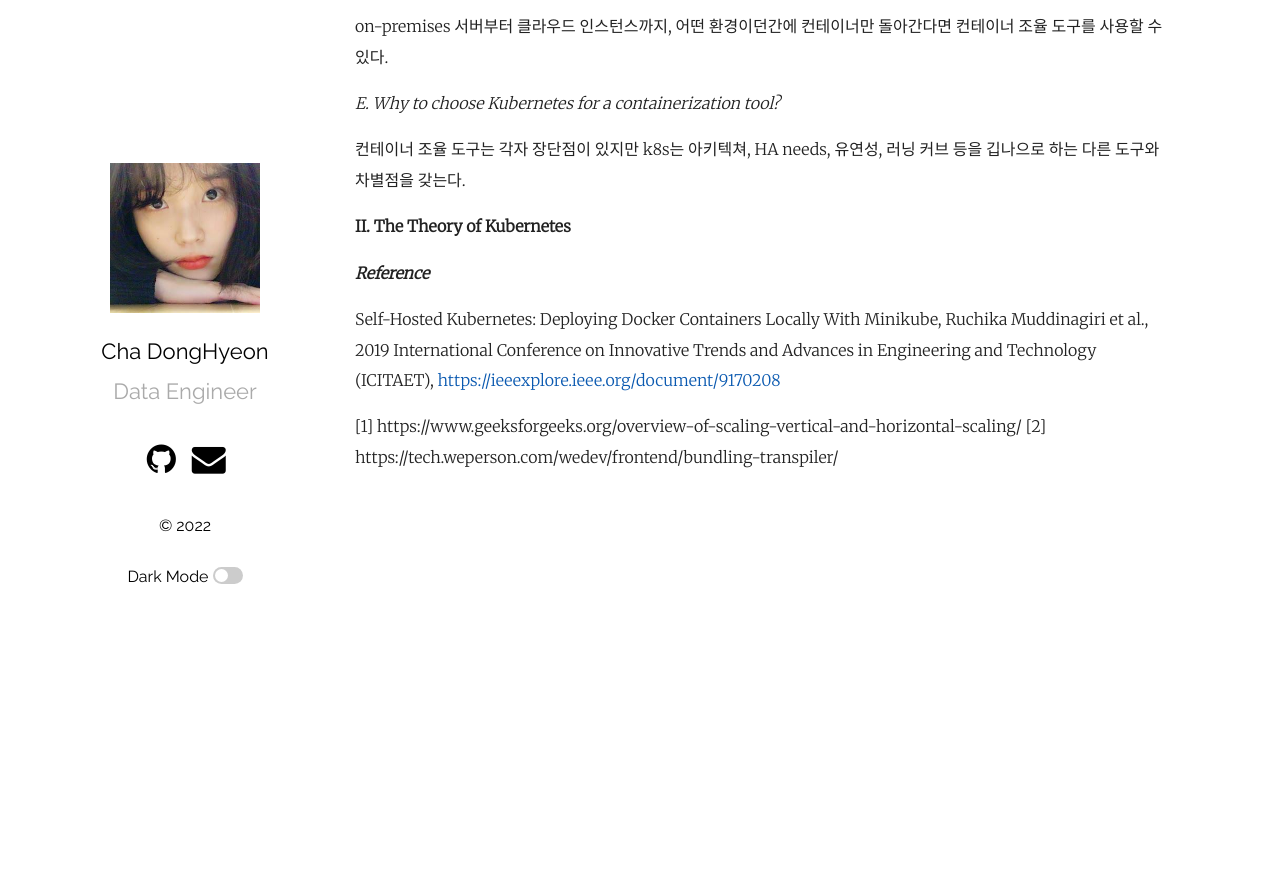
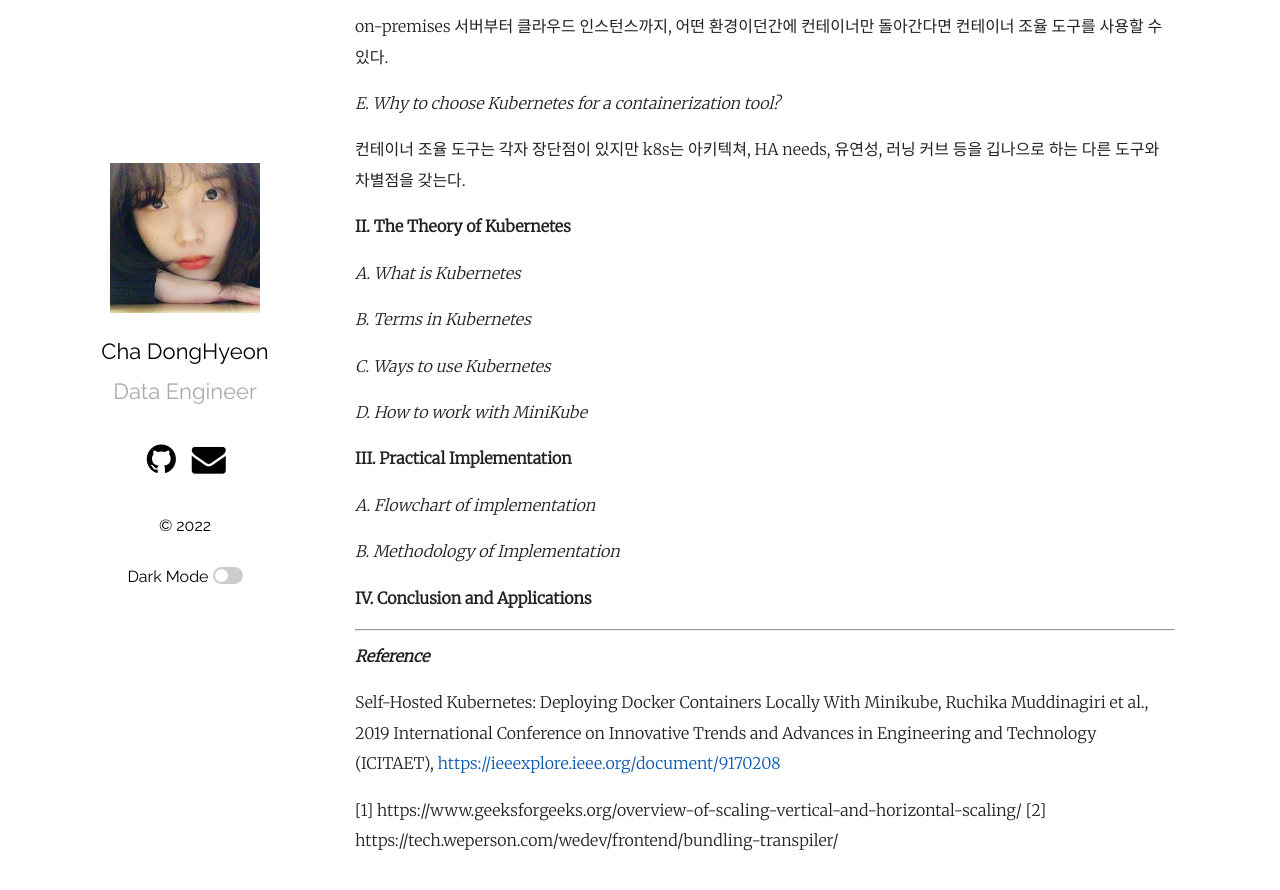
Before and after one commit to superwonso/superwonso.github.io, a Jekyll site: the page built from _posts/2022-09-14-Self Hosted Kubernetes.md, in a window 1280 px wide and 900 px high, scrolled down 3021 px. Shown: the top 890 px of the window. Built offline with Jekyll 4.4.1, drawn with Linux system fonts in a browser that asks for light colours.

Commit message:
Update 2022-09-14-Self Hosted Kubernetes.md

```diff
--- a/_posts/2022-09-14-Self Hosted Kubernetes.md
+++ b/_posts/2022-09-14-Self Hosted Kubernetes.md
@@ -74,6 +74,23 @@ on-premises 서버부터 클라우드 인스턴스까지, 어떤 환경이던간
 
 **II. The Theory of Kubernetes**
 
+*A. What is Kubernetes*
+
+*B. Terms in Kubernetes*
+
+*C. Ways to use Kubernetes*
+
+*D. How to work with MiniKube*
+
+**III. Practical Implementation**
+
+*A. Flowchart of implementation*
+
+*B. Methodology of Implementation*
+
+**IV. Conclusion and Applications**
+
+---
 
 ***Reference***
 
```
